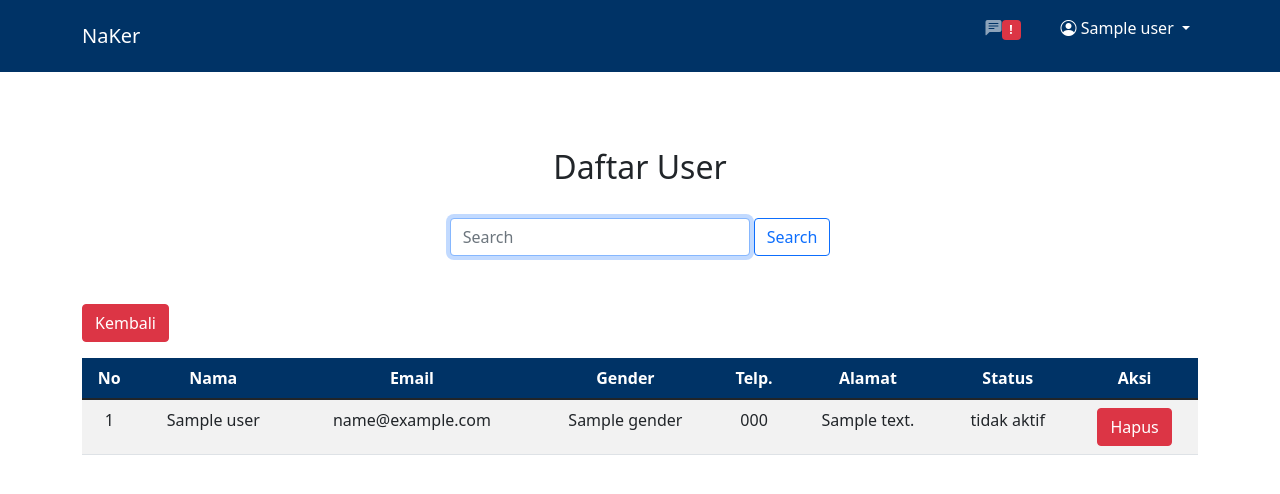
After one commit to Galeh-ariya/project-web-nakerApp, a PHP site: the page made by app/views/admin/user.php in a window 1280 px wide. The commit adds this page. Shown: the top 494 px of the page. Run offline with PHP 8.4, Linux system fonts and the light colour scheme; tables that the repository leaves empty or names only in its code hold one stand-in row (values such as "Sample post"); the template is opened without the code that fills it: most values are stand-ins (such as "Sample title", 1, 10 or a date in 2020); some libraries are stand-ins or nearby versions.

Commit message:
memperbaiki halaman admin dengan menambahkan view list user

```diff
--- a/app/core/Constants.php
+++ b/app/core/Constants.php
@@ -1,4 +1,4 @@
 <?php
 
 define("BASEURL", "http://localhost/project-naker/public/");
-// define("BASEURL", "https://e3f5-36-68-221-33.ap.ngrok.io/project-naker/public/");
+// define("BASEURL", "https://ab13-36-68-221-33.ap.ngrok.io/project-naker/public/");
--- a/app/core/Flashalert.php
+++ b/app/core/Flashalert.php
@@ -16,7 +16,7 @@ class Flashalert {
     public static function flash() {
 
         if(isset($_SESSION['flash'])) {
-            echo '<div class="alert alert-'. $_SESSION['flash']['tipe'] .' alert-dismissible fade show" role="alert">
+            echo '<div class="alert alert-'. $_SESSION['flash']['tipe'] .' alert-dismissible fade show text-center" role="alert">
             <strong>'. $_SESSION['flash']['pesan'] .'</strong> '. $_SESSION['flash']['aksi'] .'
             <button type="button" class="btn-close" data-bs-dismiss="alert" aria-label="Close"></button>
           </div>';
--- a/app/views/admin/index.php
+++ b/app/views/admin/index.php
@@ -58,8 +58,8 @@
                     <div class="col">
                         <div class="card" style="width: 18rem; width: 90%" >
                             <ul class="list-group list-group-flush">
-                                <li class="list-group-item d-flex justify-content-between align-items-start">
-                                User <span class="badge bg-primary text-right">4</span></li>
+                                <a href="<?= BASEURL ?>admin/listUser" style="text-decoration:none;"><li class="list-group-item d-flex justify-content-between align-items-start">
+                                User <span class="badge bg-primary text-right"><?= $data['count']['total']; ?></span></li></a>
                             </ul>
                         </div>
                     </div>
--- a/app/views/admin/pass.php
+++ b/app/views/admin/pass.php
@@ -3,7 +3,7 @@
     <a class="navbar-brand" href="#">NaKer</a>
       <div class="navbar-nav">
 
-      <a class="nav-link mx-4" aria-current="page" href="#"><i class="bi bi-chat-left-text-fill fa-1x"></i><span class="badge bg-danger">4</span>
+      <a class="nav-link mx-4" aria-current="page" href="#"><i class="bi bi-chat-left-text-fill fa-1x"></i><span class="badge bg-danger">!</span>
         </a>
 
         <div class="dropdown">
--- /dev/null
+++ b/app/views/admin/user.php
@@ -0,0 +1,77 @@
+<nav class="navbar fixed-top navbar-expand-lg navbar-dark" style="background-color: #003366;">
+  <div class="container">
+    <a class="navbar-brand" href="#">NaKer</a>
+      <div class="navbar-nav">
+
+        <a class="nav-link mx-4" aria-current="page" href="<?= BASEURL ?>qa/admin"><i class="bi bi-chat-left-text-fill fa-1x"></i><span class="badge bg-danger">!</span>
+        </a>
+
+        <div class="dropdown">
+            <p class="nav-link active dropdown-toggle" type="button" id="dropdownMenuButton1" data-bs-toggle="dropdown" aria-expanded="false">
+            <i class="bi bi-person-circle fa-1x"></i> <?= $data['user']['name']; ?>
+            </p>
+            <ul class="dropdown-menu" aria-labelledby="dropdownMenuButton1">
+                <li><a class="dropdown-item" href="<?= BASEURL ?>profile/admin">Profile</a></li>
+                <li><a class="dropdown-item" href="<?= BASEURL ?>Admin/insert">Tambah data</a></li>
+                <li><a class="dropdown-item" href="<?= BASEURL ?>auth/logOut" onclick="return confirm('Apakah anda yakin ingin keluar?')">Logout</a></li>
+            </ul>
+        </div>
+      </div>
+  </div>
+</nav>
+
+
+<div class="container" style="margin-top: 140px;">
+    <div class="row justify-content-center">
+    <?php Flashalert::flash(); ?>
+        <div class="col-md-12 mt-2 text-center">
+            <h2>Daftar User</h2>
+        </div>
+        <div class="col-md-12">
+        <form action="<?= BASEURL ?>admin/cariUser/#here" method="POST" class="d-flex justify-content-center mt-4">
+                <input class="form-control me-1" type="search" name="keyword" placeholder="Search" aria-label="Search" style="width: 300px; caret-color: #003366;" autocomplete="off" autofocus>
+                <button id="here" class="btn btn-outline-primary" type="submit" name="submit">Search</button>
+            </form>
+        </div>
+        <div class="col-md-12 mt-5">
+            <a href="<?= BASEURL ?>admin"><button class="btn btn-danger">Kembali</button></a>
+        </div>
+    </div>
+</div>
+
+
+<div class="container mt-3 table-responsive mb-1">
+    <div class="row justify-content-center">
+        <div class="col-md-12">
+
+            <table class="table table-hover table-striped">
+                <thead class="text-center" style="background-color: #003366; color:white;">
+                    <th>No</th>
+                    <th>Nama</th>
+                    <th>Email</th>
+                    <th>Gender</th>
+                    <th>Telp.</th>
+                    <th>Alamat</th>
+                    <th>Status</th>
+                    <th>Aksi</th>
+                </thead>
+                <tbody class="text-center">
+                    <?php $no = 1; ?>
+                    <?php foreach($data['user_data'] as $d) : ?>
+                    <tr>
+                        <td><?= $no; ?></td>
+                        <td><?= $d['name']; ?></td>
+                        <td><?= $d['email']; ?></td>
+                        <td><?= $d['gender']; ?></td>
+                        <td><?= $d['telp']; ?></td>
+                        <td><?= $d['alamat']; ?></td>
+                        <td><?= ($d['is_active'] == 1) ? 'aktif' : 'tidak aktif'; ?></td>
+                        <td><a href="<?= BASEURL ?>admin/deleteUser/<?= $d['id'] ?>"><button class="btn btn-danger" onclick="return confirm('Apakah anda yakin ingin menghapus user?')">Hapus</button></a></td>
+                    </tr>
+                        <?php $no++; endforeach; ?>
+                </tbody>
+            </table>
+
+        </div>
+    </div>
+</div>
--- a/app/views/qa/index.php
+++ b/app/views/qa/index.php
@@ -35,12 +35,12 @@
 
           <div class="mb-3">
             <label for="judulp" class="form-label">Judul pertanyaan</label>
-            <input type="text" name="judulp" class="form-control" id="judulp" placeholder="masukkan judul pertanyaan anda">
+            <input type="text" name="judulp" class="form-control" id="judulp" placeholder="masukkan judul pertanyaan anda" required>
           </div>
 
           <div class="mb-3">
             <label for="ask" class="form-label">Pertanyaan</label>
-            <textarea class="form-control" name="ask" id="ask" rows="8" placeholder="Tulis Pertanyaan anda"></textarea>
+            <textarea class="form-control" name="ask" id="ask" rows="8" placeholder="Tulis Pertanyaan anda" required></textarea>
           </div>
 
           <button class="btn btn-primary" type="submit" name="submit">Kirim pertanyaan</button>
--- a/app/views/templates/header.php
+++ b/app/views/templates/header.php
@@ -15,7 +15,7 @@
     <link rel="stylesheet" href="https://cdn.jsdelivr.net/npm/bootstrap-icons@1.8.0/font/bootstrap-icons.css">
 
     <!-- my css -->
-    <link rel="stylesheet" href="<?= BASEURL ?>/css/style.css">
+    <link rel="stylesheet" href="<?= BASEURL ?>css/style.css">
 
     <title><?= $data['page']; ?></title>
   </head>
```
Also changed, not shown: app/controllers/Admin.php (+41 -0 lines), app/models/User_model.php (+42 -0 lines).
